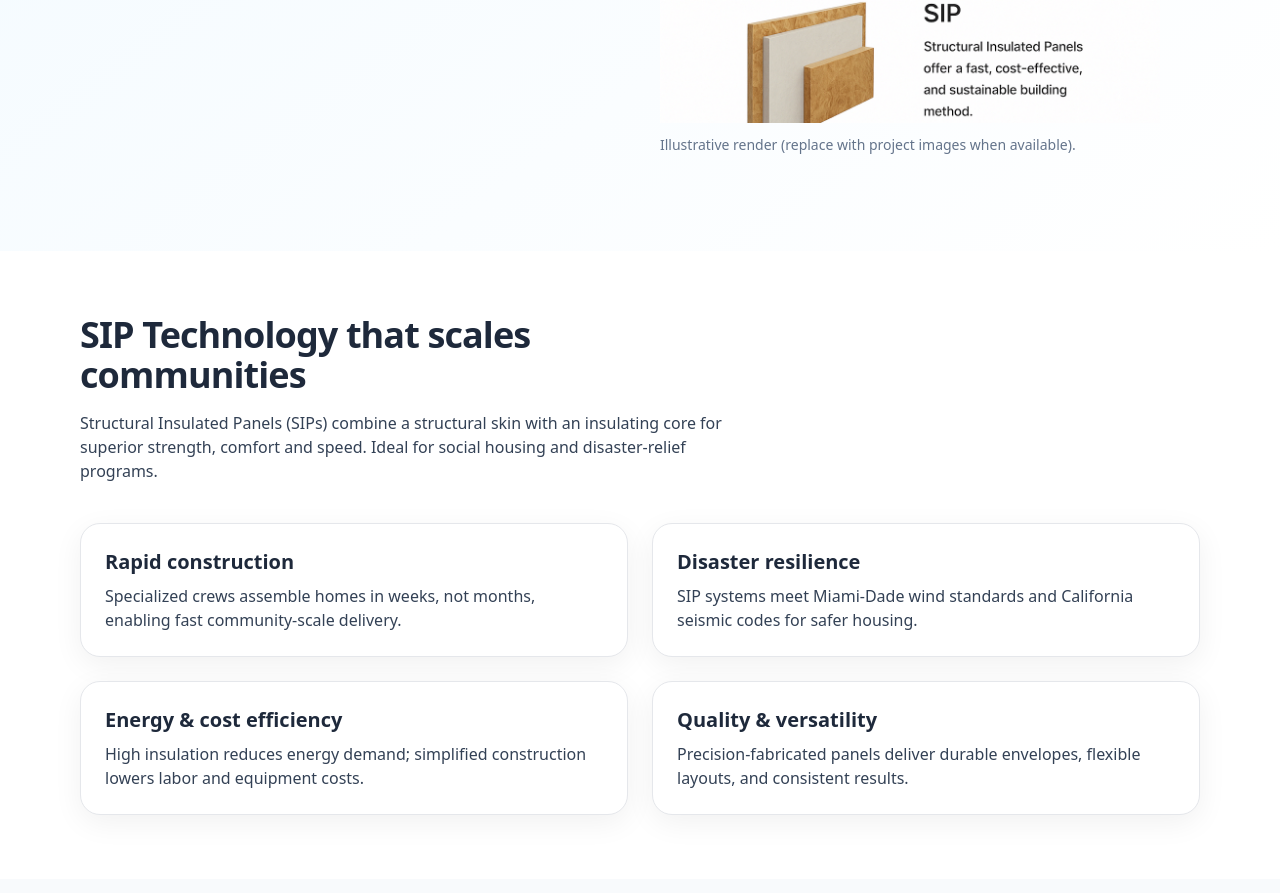
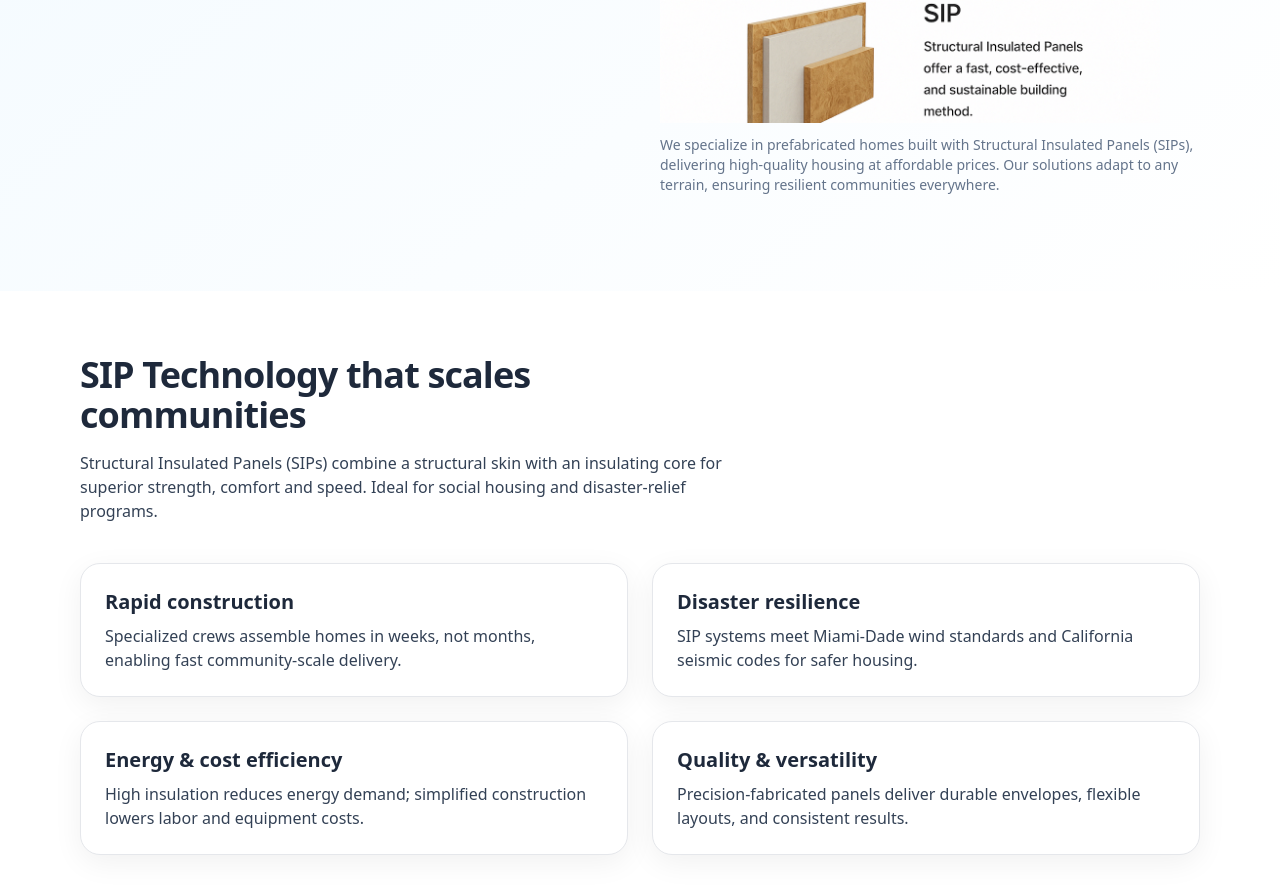
Before and after one commit to josevsilva/Terra-Construct, a Next.js app: page / in a window 1280 px wide. Shown: the part 794-1687 px from the top of the page. Built offline with nearby package versions, Linux system fonts and the light colour scheme.

Commit message:
Update Hero.tsx

```diff
--- a/components/Hero.tsx
+++ b/components/Hero.tsx
@@ -31,7 +31,7 @@ export default function Hero() {
             width={500}
             height={500}
           />
-          <p className="mt-3 text-sm text-slate-500">Illustrative render (replace with project images when available).</p>
+          <p className="mt-3 text-sm text-slate-500">We specialize in prefabricated homes built with Structural Insulated Panels (SIPs), delivering high-quality housing at affordable prices. Our solutions adapt to any terrain, ensuring resilient communities everywhere.</p>
         </div>
       </div>
     </section>
```
